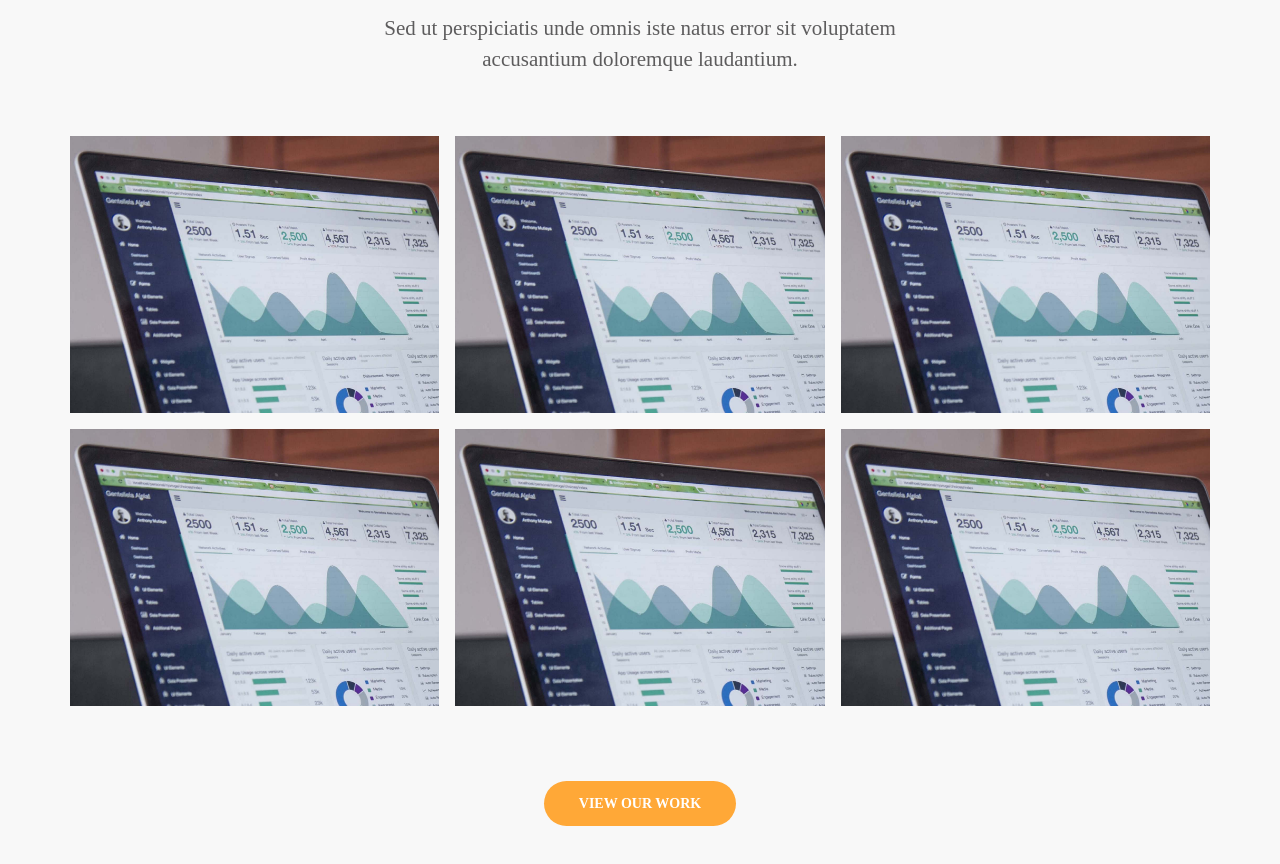
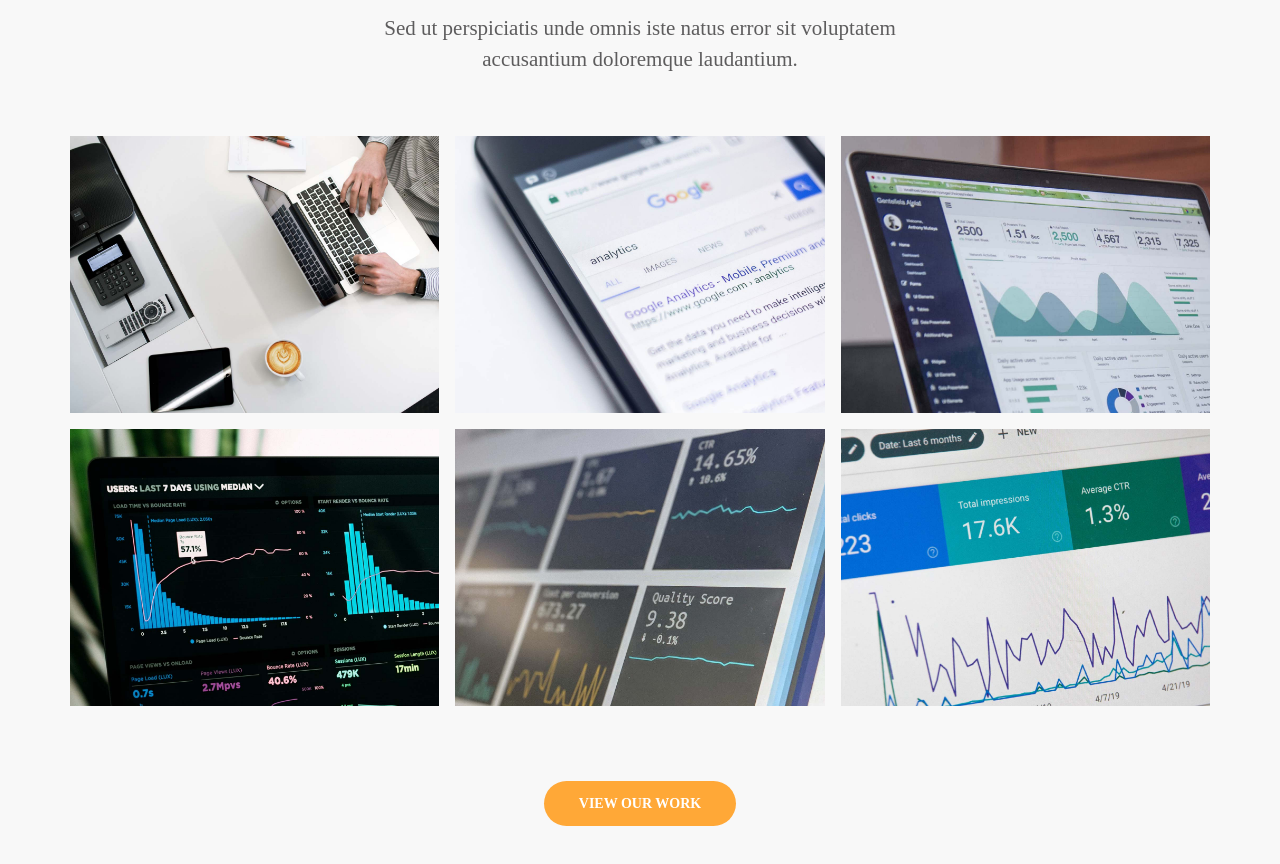
Before and after one commit to MarianoPd/proj-html-vuejs, a Vue app: page / in a window 1280 px wide. Shown: the part 3060-3924 px from the top of the page. Built offline with nearby package versions, Linux system fonts and the light colour scheme; a small style sheet from the web is missing.

Commit message:
section 3 ok

```diff
--- a/src/App.vue
+++ b/src/App.vue
@@ -10,7 +10,7 @@
 import Header from './components/Header.vue'
 import Main from './components/Main.vue'
 import Footer from './components/Footer.vue'
-import db from '../db.json'
+import db from './assets/data/db.json'
 
 export default {
   name: 'App',
--- a/db.json
+++ b/src/assets/data/db.json
@@ -87,5 +87,32 @@
             "iconClass": "fas fa-chart-bar",
             "id": 7
         }
+    ],
+
+    "images":[
+        {
+            "id":1,
+            "name": "../assets/img/case-study-gallery-3-1.jpg"
+        },
+        {
+            "id":2,
+            "name": "../assets/img/case-study-gallery-2.jpg"
+        },
+        {
+            "id":3,
+            "name": "../assets/img/case-study-gallery-4-1.jpg"
+        },
+        {
+            "id":4,
+            "name": "../assets/img/case-study-gallery-5-1.jpg"
+        },
+        {
+            "id":5,
+            "name": "../assets/img/case-study-gallery-6-1.jpg"
+        },
+        {
+            "id":6,
+            "name": "../assets/img/case-study-gallery-3-1.jpg"
+        }
     ]
 }
--- a/src/components/Section1Template.vue
+++ b/src/components/Section1Template.vue
@@ -25,7 +25,7 @@
 </template>
 
 <script>
-import db from '../../db.json'
+import db from '@/assets/data/db.json'
 export default {
     name: 'Section1Template',
     data(){
--- a/src/components/Section2Services.vue
+++ b/src/components/Section2Services.vue
@@ -22,7 +22,7 @@
 </template>
 
 <script>
-import db from '../../db.json'
+import db from '@/assets/data/db.json'
 export default {
     name: 'Section2Services',
     data(){
--- a/src/components/Section3Work.vue
+++ b/src/components/Section3Work.vue
@@ -6,11 +6,37 @@
                 <p>Sed ut perspiciatis unde omnis iste natus error sit voluptatem accusantium doloremque laudantium.</p>
             </div>
             <div class="row g-3">
-                <div v-for="index in 6" :key="index" class="col-4">
-                    <div class="image">
-                        <img src="../assets/img/case-study-gallery-1-1.jpg" alt="">
+                <div  class="col-4">
+                    <div class="image-cont">
+                        <img src="../assets/img/case-study-gallery-3-1.jpg" alt="case-study-gallery-3-1">
                     </div>
                 </div>
+                <div  class="col-4">
+                    <div class="image-cont">
+                        <img src="../assets/img/case-study-gallery-2.jpg" alt="case-study-gallery-2">
+                    </div>
+                </div>
+                <div  class="col-4">
+                    <div class="image-cont">
+                        <img src="../assets/img/case-study-gallery-1-1.jpg" alt="case-study-gallery-1-1">
+                    </div>
+                </div>
+                <div  class="col-4">
+                    <div class="image-cont">
+                        <img src="../assets/img/case-study-gallery-4-1.jpg" alt="case-study-gallery-4-1">
+                    </div>
+                </div>
+                <div  class="col-4">
+                    <div class="image-cont">
+                        <img src="@/assets/img/case-study-gallery-5-1.jpg" alt="case-study-gallery-6-1">
+                    </div>
+                </div>
+                <div  class="col-4">
+                    <div class="image-cont">
+                        <img src="@/assets/img/case-study-gallery-6-1.jpg" alt="case-study-gallery-6-1">
+                    </div>
+                </div>
+
             </div>
             <div class="my-btn-container">
                 <button class="my-btn yellow">view our work</button>
@@ -20,8 +46,20 @@
 </template>
 
 <script>
+import db from '../assets/data/db.json'
 export default {
     name: 'Section3Work',
+    data(){
+        return{
+            imageList: [],  //non usato perché Vue è infame
+        }
+    },
+    methods:{
+
+    },
+    mounted(){
+        this.imageList = db.images;
+    }
 }
 </script>
 
@@ -34,7 +72,7 @@ export default {
 
     .my-subcontainer{
 
-        .image{
+        .image-cont{
             img{
                 width: 100%
             };
```
Also changed, not shown: src/components/Main.vue (+7 -7 lines).
